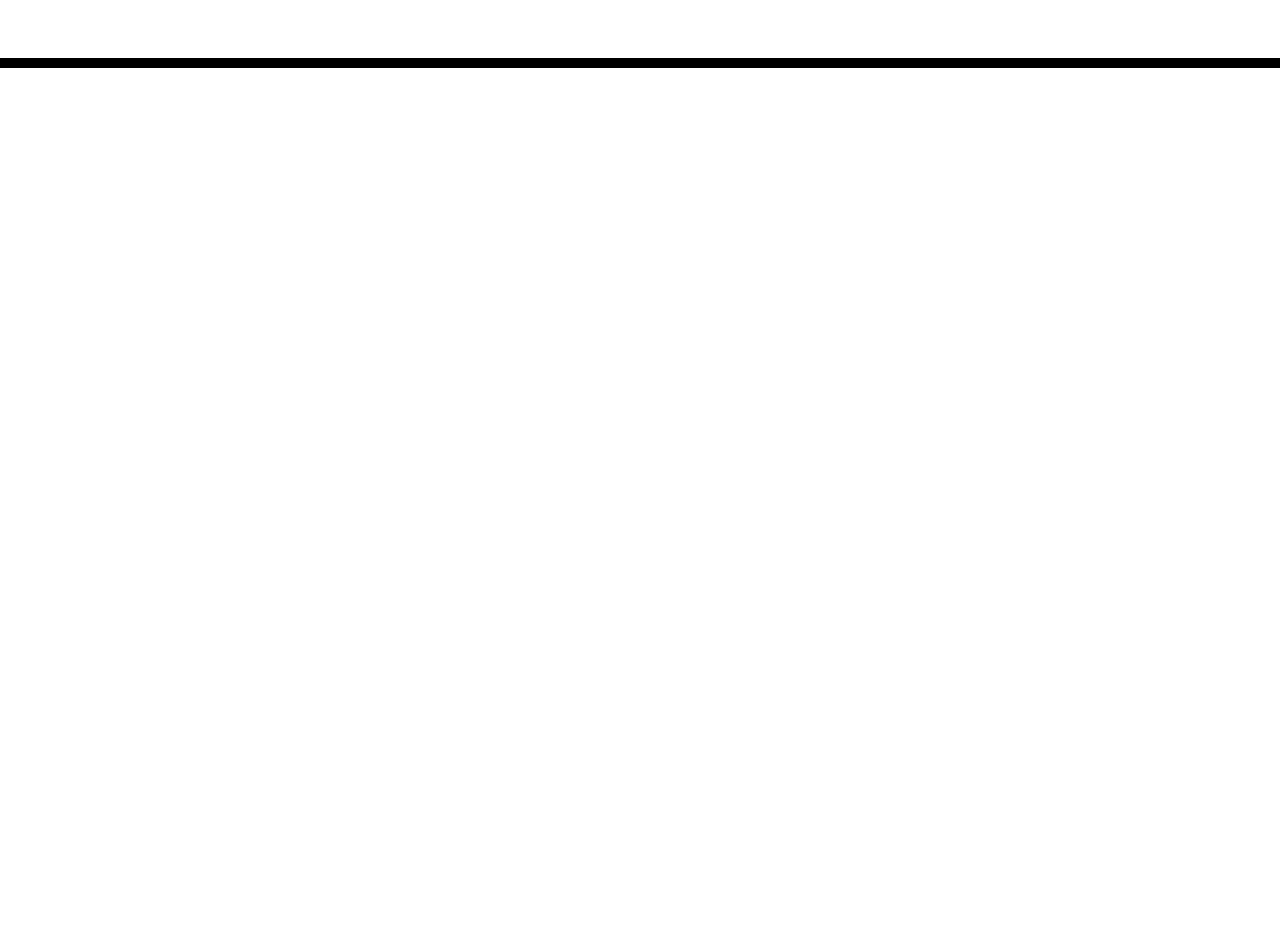
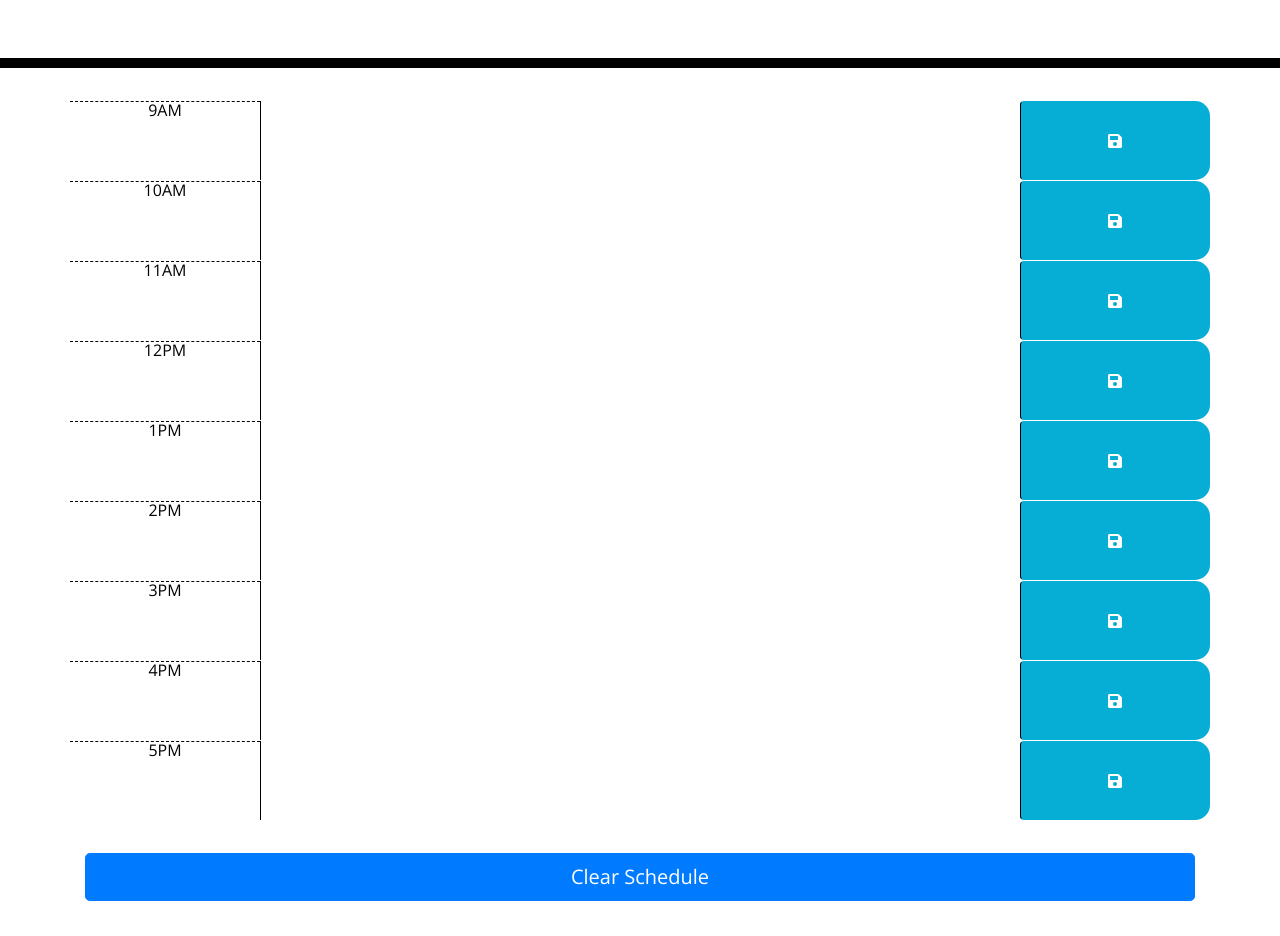
Before and after one commit to martinmondaca/Work_Day_Scheduler, a plain HTML site: page Develop/index.html in a window 1280 px wide. Shown: the part 200-1136 px from the top of the page. Before the commit the page ends 800 px from the top, so only its background shows below. Drawn offline with nearby package versions, Linux system fonts and the light colour scheme.

Commit message:
updated buttons to include id for corresponding hour, and updated textareas to include class with corresponding hour

```diff
--- a/Develop/index.html
+++ b/Develop/index.html
@@ -1,23 +1,14 @@
 <!DOCTYPE html>
 <html lang="en">
+
 <head>
   <meta charset="UTF-8" />
   <meta name="viewport" content="width=device-width, initial-scale=1.0" />
   <meta http-equiv="X-UA-Compatible" content="ie=edge" />
-    <link
-      rel="stylesheet"
-      href="https://stackpath.bootstrapcdn.com/bootstrap/4.3.1/css/bootstrap.min.css"
-    />
-    <link
-      rel="stylesheet"
-      href="https://use.fontawesome.com/releases/v5.8.1/css/all.css"
-      integrity="sha384-50oBUHEmvpQ+1lW4y57PTFmhCaXp0ML5d60M1M7uH2+nqUivzIebhndOJK28anvf"
-      crossorigin="anonymous"
-    />
-    <link
-      href="https://fonts.googleapis.com/css?family=Open+Sans&display=swap"
-      rel="stylesheet"
-    />
+  <link rel="stylesheet" href="https://stackpath.bootstrapcdn.com/bootstrap/4.3.1/css/bootstrap.min.css" />
+  <link rel="stylesheet" href="https://use.fontawesome.com/releases/v5.8.1/css/all.css"
+    integrity="sha384-50oBUHEmvpQ+1lW4y57PTFmhCaXp0ML5d60M1M7uH2+nqUivzIebhndOJK28anvf" crossorigin="anonymous" />
+  <link href="https://fonts.googleapis.com/css?family=Open+Sans&display=swap" rel="stylesheet" />
   <link rel="stylesheet" href="style.css" />
   <title>Work Day Scheduler</title>
 </head>
@@ -30,9 +21,61 @@
   </header>
   <div class="container">
     <!-- Timeblocks go here -->
+    <div id="9" class="row time-block">
+      <div class="col-2 hour">9AM</div>
+      <textarea class="col-8 description9"></textarea>
+      <button id="9" class="btn col-2 saveBtn"><i class="fas fa-save"></i></button>
+    </div>
+    <div id="10" class="row time-block">
+      <div class="col-2 hour">10AM</div>
+      <textarea class="col-8 description10"></textarea>
+      <button id="10" class="btn col-2 saveBtn"><i class="fas fa-save"></i></button>
+    </div>
+    <div id="11" class="row time-block">
+      <div class="col-2 hour">11AM</div>
+      <textarea class="col-8 description11"></textarea>
+      <button id="11" class="btn col-2 saveBtn"><i class="fas fa-save"></i></button>
+    </div>
+    <div id="12" class="row time-block">
+      <div class="col-2 hour">12PM</div>
+      <textarea class="col-8 description12"></textarea>
+      <button id="12" class="btn col-2 saveBtn"><i class="fas fa-save"></i></button>
+    </div>
+    <div id="13" class="row time-block">
+      <div class="col-2 hour">1PM</div>
+      <textarea class="col-8 description13"></textarea>
+      <button id="13" class="btn col-2 saveBtn"><i class="fas fa-save"></i></button>
+    </div>
+    <div id="14" class="row time-block">
+      <div class="col-2 hour">2PM</div>
+      <textarea class="col-8 description14"></textarea>
+      <button id="14" class="btn col-2 saveBtn"><i class="fas fa-save"></i></button>
+    </div>
+    <div id="15" class="row time-block">
+      <div class="col-2 hour">3PM</div>
+      <textarea class="col-8 description15"></textarea>
+      <button id="15" class="btn col-2 saveBtn"><i class="fas fa-save"></i></button>
+    </div>
+    <div id="16" class="row time-block">
+      <div class="col-2 hour">4PM</div>
+      <textarea class="col-8 description16"></textarea>
+      <button id="16" class="btn col-2 saveBtn"><i class="fas fa-save"></i></button>
+    </div>
+    <div id="17" class="row time-block">
+      <div class="col-2 hour">5PM</div>
+      <textarea class="col-8 description17"></textarea>
+      <button id="17" class="btn col-2 saveBtn"><i class="fas fa-save"></i></button>
+    </div>
+    <div class="row align-middle">
+      <div class="col">
+        <button type="button" class="btn btn-primary btn-lg btn-block clearSchedule">Clear Schedule</button>
+      </div>
+    </div>
   </div>
 
   <script src="https://cdnjs.cloudflare.com/ajax/libs/jquery/3.2.1/jquery.min.js"></script>
   <script src="https://cdnjs.cloudflare.com/ajax/libs/moment.js/2.24.0/moment.min.js"></script>
+  <script type="text/javascript" src="script.js"></script>
 </body>
+
 </html>
```
Lines whose indentation alone changed are shown as unchanged.
